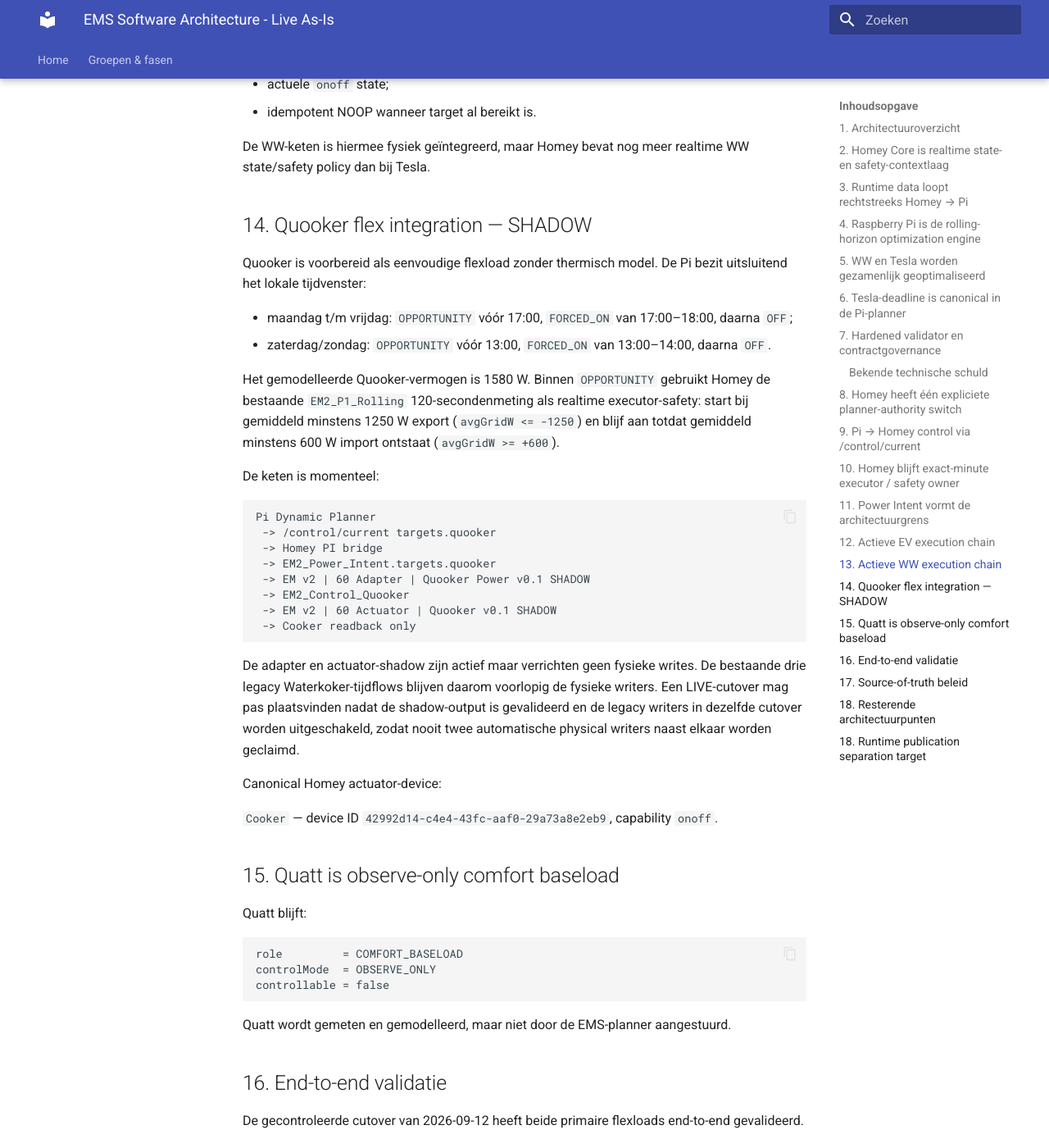
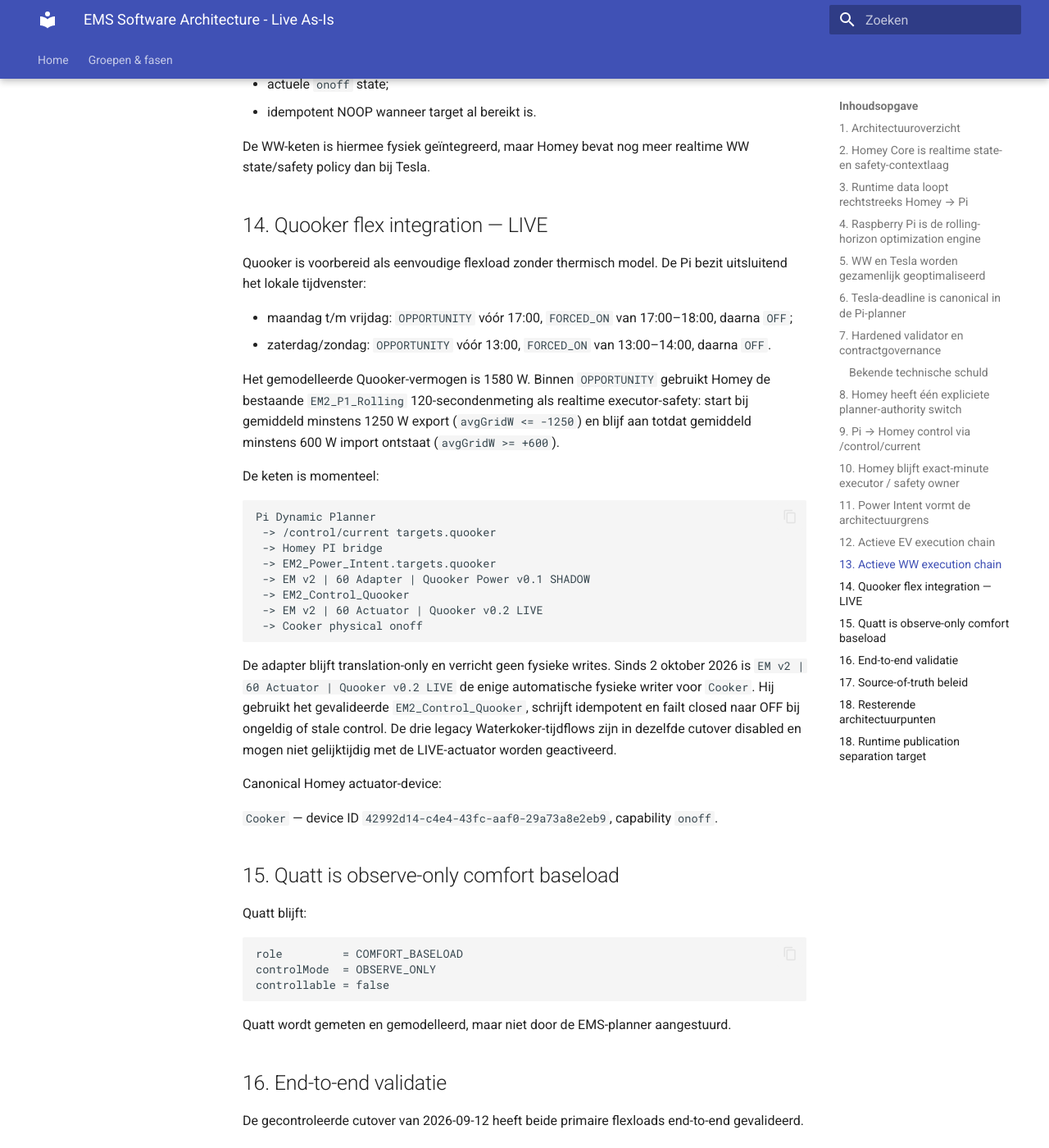
Before and after one commit to OnsKasteeltje/homey-energy-manual, an MkDocs documentation site: the page built from docs/architecture/ems-software-architecture-live.md, in a window 1280 px wide and 1400 px high, scrolled down 7277 px. Shown: the whole window at 82% size. Built offline with MkDocs 1.6.1 and Material for MkDocs 9.7.7, drawn with Linux system fonts in a browser that asks for light colours.

Commit message:
docs(quooker): record live planner cutover

````diff
--- a/docs/architecture/ems-software-architecture-live.md
+++ b/docs/architecture/ems-software-architecture-live.md
@@ -292,7 +292,7 @@
 
 De WW-keten is hiermee fysiek geïntegreerd, maar Homey bevat nog meer realtime WW state/safety policy dan bij Tesla.
 
-## 14. Quooker flex integration — SHADOW
+## 14. Quooker flex integration — LIVE
 
 Quooker is voorbereid als eenvoudige flexload zonder thermisch model. De Pi bezit uitsluitend het lokale tijdvenster:
 
@@ -310,11 +310,11 @@
  -> EM2_Power_Intent.targets.quooker
  -> EM v2 | 60 Adapter | Quooker Power v0.1 SHADOW
  -> EM2_Control_Quooker
- -> EM v2 | 60 Actuator | Quooker v0.1 SHADOW
- -> Cooker readback only
+ -> EM v2 | 60 Actuator | Quooker v0.2 LIVE
+ -> Cooker physical onoff
 ```
 
-De adapter en actuator-shadow zijn actief maar verrichten geen fysieke writes. De bestaande drie legacy Waterkoker-tijdflows blijven daarom voorlopig de fysieke writers. Een LIVE-cutover mag pas plaatsvinden nadat de shadow-output is gevalideerd en de legacy writers in dezelfde cutover worden uitgeschakeld, zodat nooit twee automatische physical writers naast elkaar worden geclaimd.
+De adapter blijft translation-only en verricht geen fysieke writes. Sinds 2 oktober 2026 is `EM v2 | 60 Actuator | Quooker v0.2 LIVE` de enige automatische fysieke writer voor `Cooker`. Hij gebruikt het gevalideerde `EM2_Control_Quooker`, schrijft idempotent en failt closed naar OFF bij ongeldig of stale control. De drie legacy Waterkoker-tijdflows zijn in dezelfde cutover disabled en mogen niet gelijktijdig met de LIVE-actuator worden geactiveerd.
 
 Canonical Homey actuator-device:
 
````
